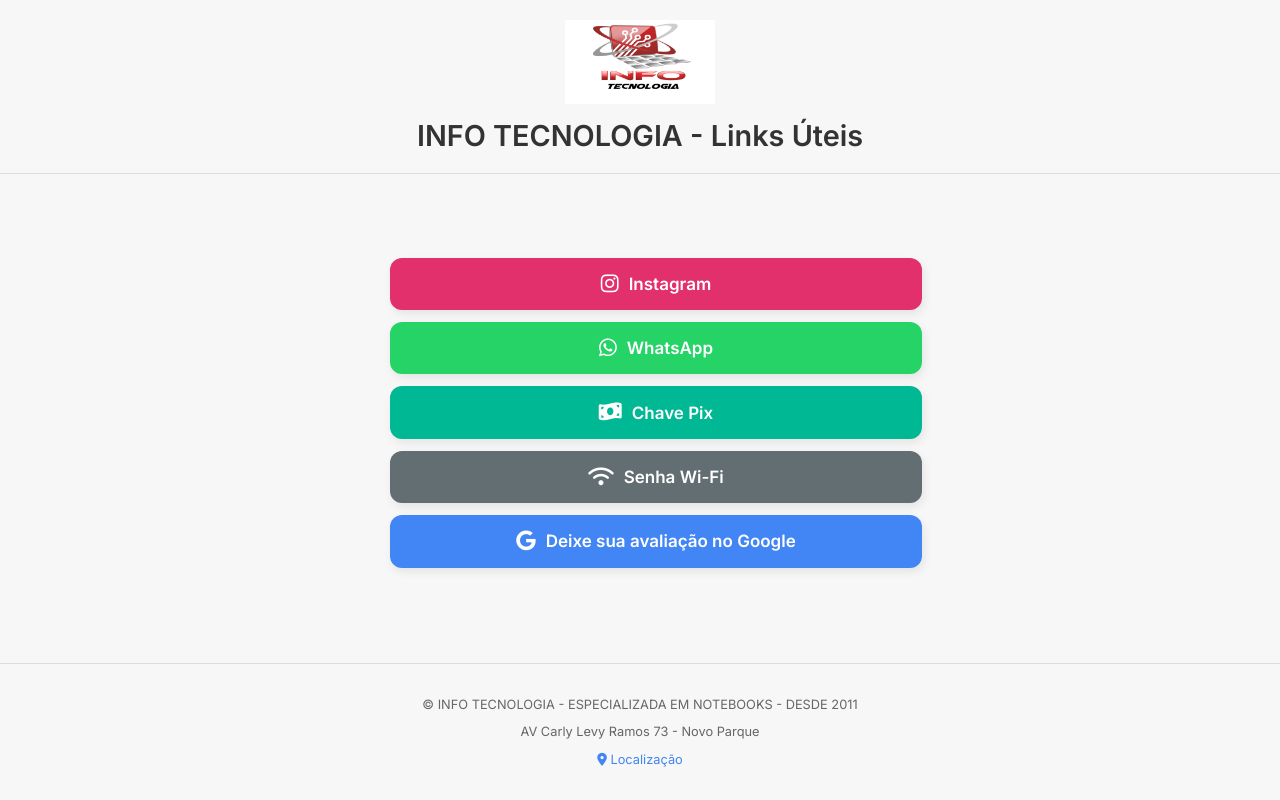
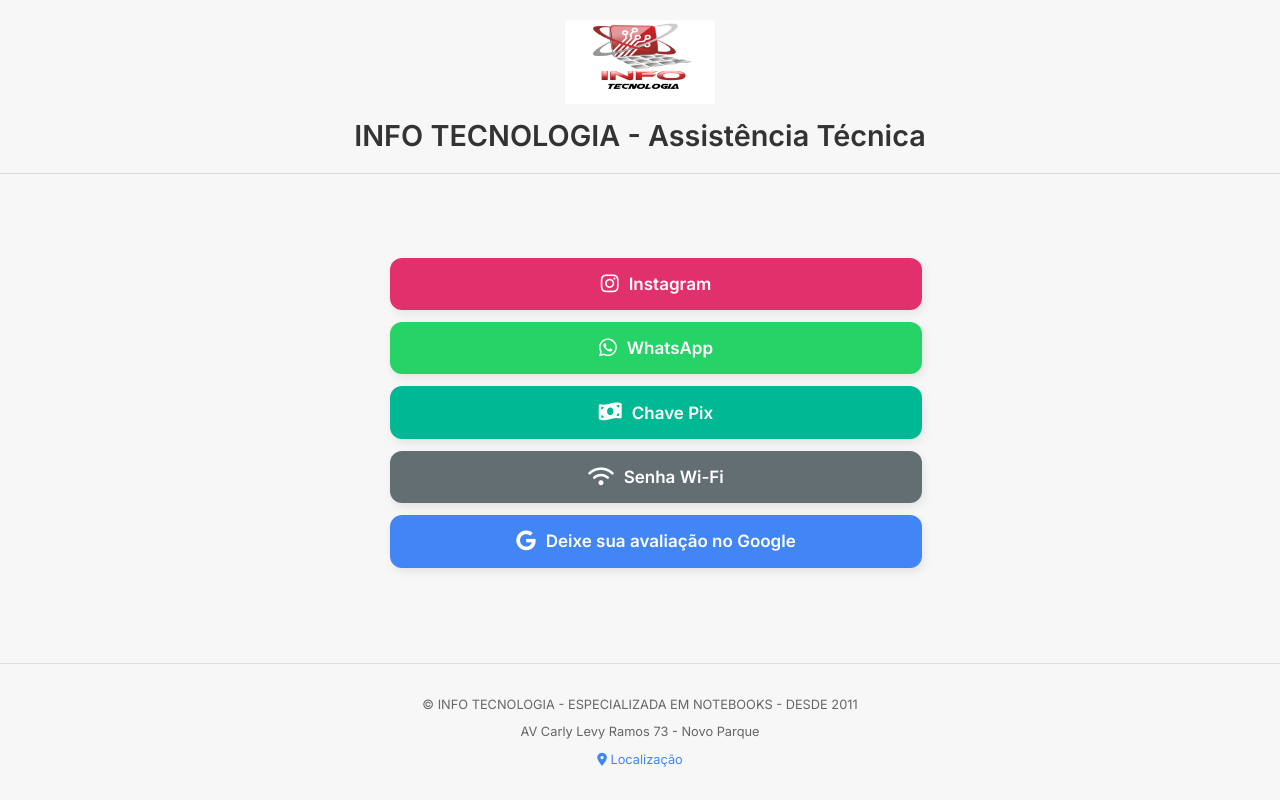
Before and after one commit to infodias/info, a plain HTML site: page index.html in a window 1280 px wide. Drawn offline with Linux system fonts and the light colour scheme.

Commit message:
Update index.html

```diff
--- a/index.html
+++ b/index.html
@@ -21,7 +21,7 @@
 <body>
   <header>
     <img src="logo.jpg" alt="Logo INFO TECNOLOGIA" class="header-logo" />
-    <h1>INFO TECNOLOGIA - Links Úteis</h1>
+    <h1>INFO TECNOLOGIA -  Assistência Técnica</h1>
   </header>
 
   <main>
```
